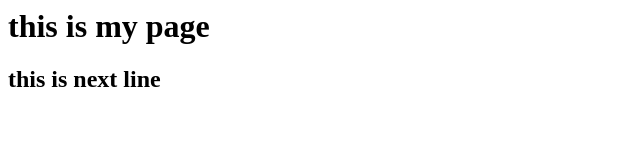
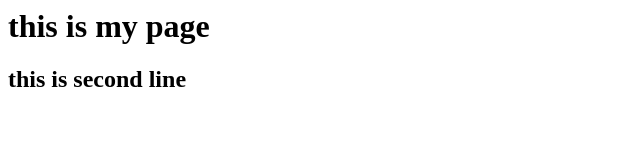
Before and after one commit to Sravani1518/Freshers-batch, a plain HTML site: page index.html in a window 1280 px wide. Shown: the full height of the page, 0-640 px from the left. Drawn offline with Linux system fonts and the light colour scheme.

Commit message:
modified html file

```diff
--- a/index.html
+++ b/index.html
@@ -4,5 +4,5 @@
 </head>
 <body>
 <h1> this is my page <h1>
-<h2> this is next line <h2>
+<h2> this is second line <h2>
 </body>
```
